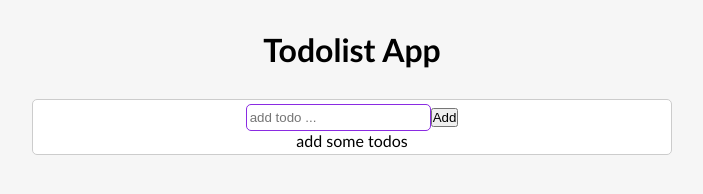
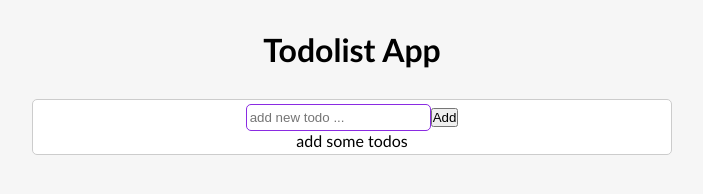
Before and after one commit to mehrnazpishyar/Todolist-React, a React (Create React App) app: page / in a window 1280 px wide. Shown: the top 194 px of the page, without its empty margins (288-991 px from the left). Built offline with nearby package versions, Linux system fonts and the light colour scheme.

Commit message:
refactor todoform component

```diff
--- a/src/components/TodoForm.js
+++ b/src/components/TodoForm.js
@@ -1,12 +1,12 @@
 import React, { useEffect, useRef, useState } from "react";
 
 const TodoForm = ({ submitTodo, edit }) => {
-  const [input, setInput] = useState("");
+  const [input, setInput] = useState(edit? edit.text:"");
   const inputRef = useRef(null);
 
-  useEffect(()=> {
-    inputRef.current.focus()
-  })
+  useEffect(() => {
+    inputRef.current.focus();
+  });
 
   const changeHandler = (e) => {
     // console.log(e.target.value)
@@ -25,29 +25,14 @@ const TodoForm = ({ submitTodo, edit }) => {
 
   return (
     <form onSubmit={submitHandler}>
-      {edit ? (
-        <>
       <input
         type="text"
         value={input}
         onChange={changeHandler}
-            placeholder="update todo ..."
+        placeholder={edit ? "update value ... " : "add new todo ..."}
         ref={inputRef}
       />
-          <button type="submit">Update</button>
-        </>
-      ) : (
-        <>
-          <input
-            type="text"
-            value={input}
-            onChange={changeHandler}
-            placeholder="add todo ..."
-            ref={inputRef}
-          />
-          <button type="submit">Add</button>
-        </>
-      )}
+      <button type="submit">{edit ? "Update" : "Add"}</button>
     </form>
   );
 };
```
Lines whose indentation alone changed are shown as unchanged.
